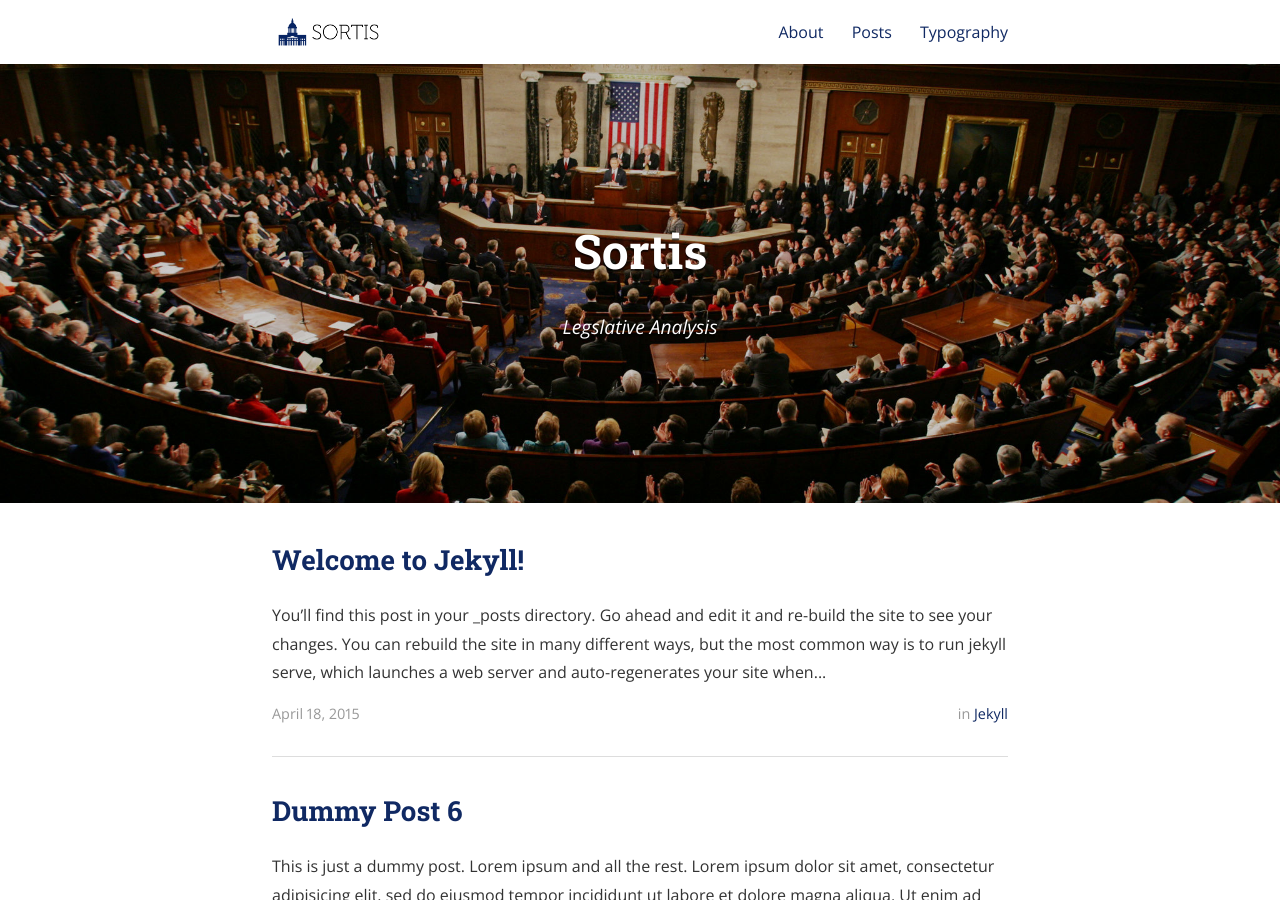
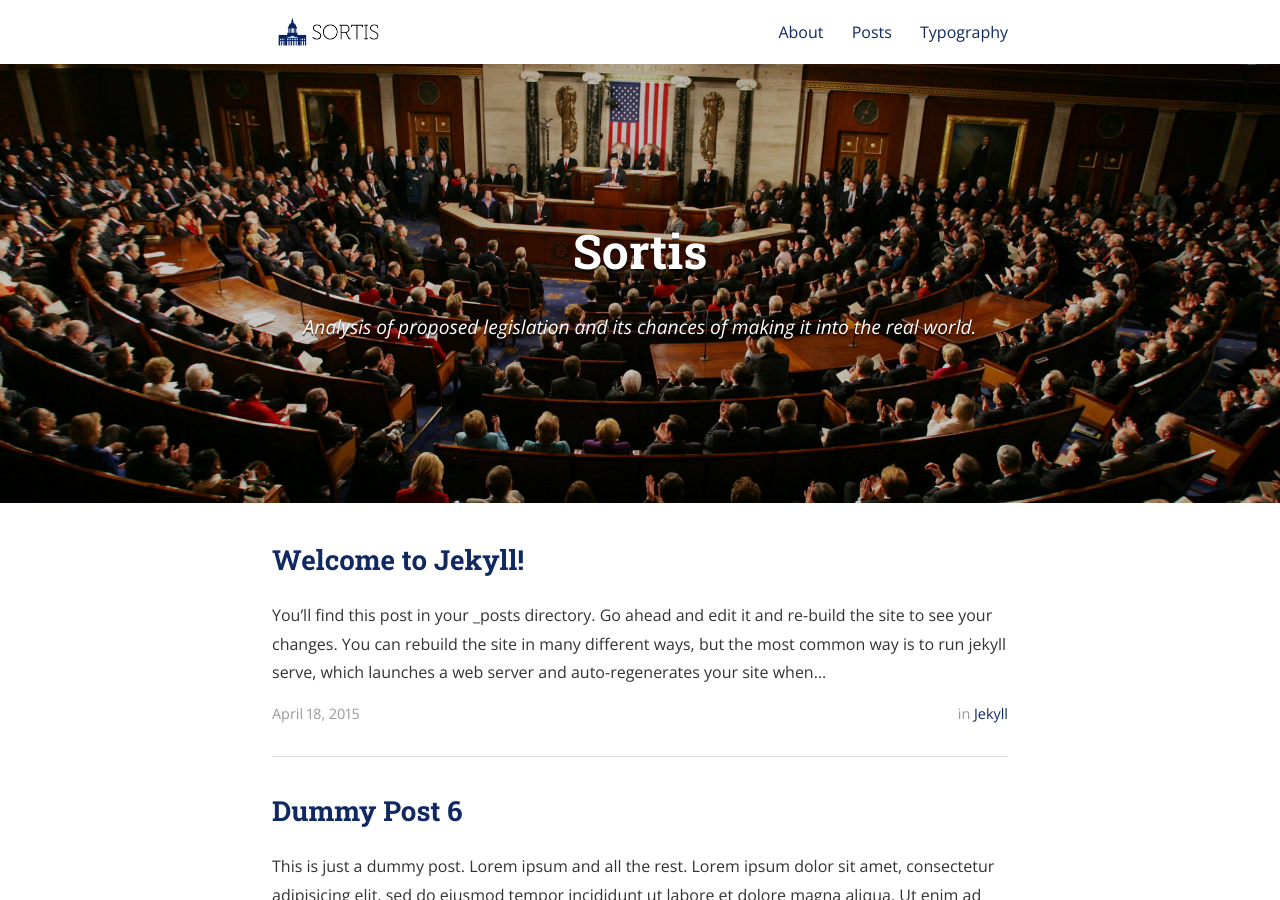
Before and after one commit to colinphipps/Sortis, a Jekyll site: the page built from index.html, in a window 1280 px wide and 900 px high. Built offline with Jekyll 4.4.1, drawn with Linux system fonts in a browser that asks for light colours; nearby versions of some CDN libraries; the list of posts is cut into pages by our own code; a style sheet for code colours, icons or effects is not loaded; some of the changed lines change nothing that is shown.

Commit message:
more config change

```diff
--- a/_config.yml
+++ b/_config.yml
@@ -9,7 +9,7 @@ exclude:
 
 # Site settings
 title: Sortis
-subtitle: "Legslative Analysis"
+subtitle: "Analysis of proposed legislation and its chances of making it into the real world."
 email: sortis@sortis.org
 name: Colin Phipps
 description: >
@@ -69,26 +69,18 @@ descriptions:
 #     desc: Follow me on Twitter            # Description to display as link title, etc
 #     share: true                           # Include in the "Share" section of posts
 social:
+  - name: Twitter
+    icon: twitter
+    username:
+    url:
+    desc: Follow me on Twitter
+    share: true
 
   - name: Facebook
     icon: facebook
-    username: thebencentra
+    username:
     url:
     desc: Friend me on Facebook
-    share: true
-
-  - name: GitHub
-    icon: github
-    username: bencentra
-    url: https://github.com/bencentra
-    desc: Fork me on GitHub
-    share: false
-
-  - name: LinkedIn
-    icon: linkedin
-    username: Ben Centra
-    url: https://www.linkedin.com/pub/ben-centra/47/769/60a
-    desc: Connect with me on LinkedIn
     share: true
 
   - name: Google+
```
